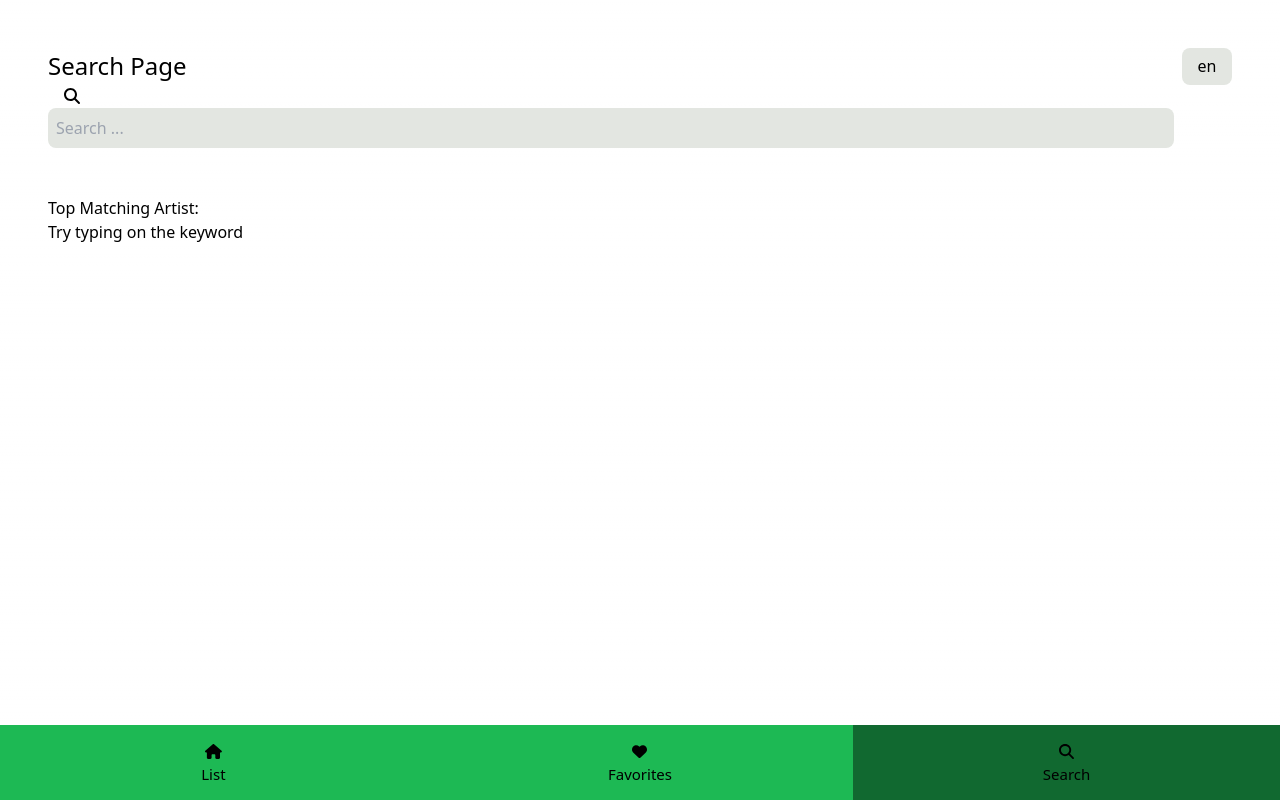
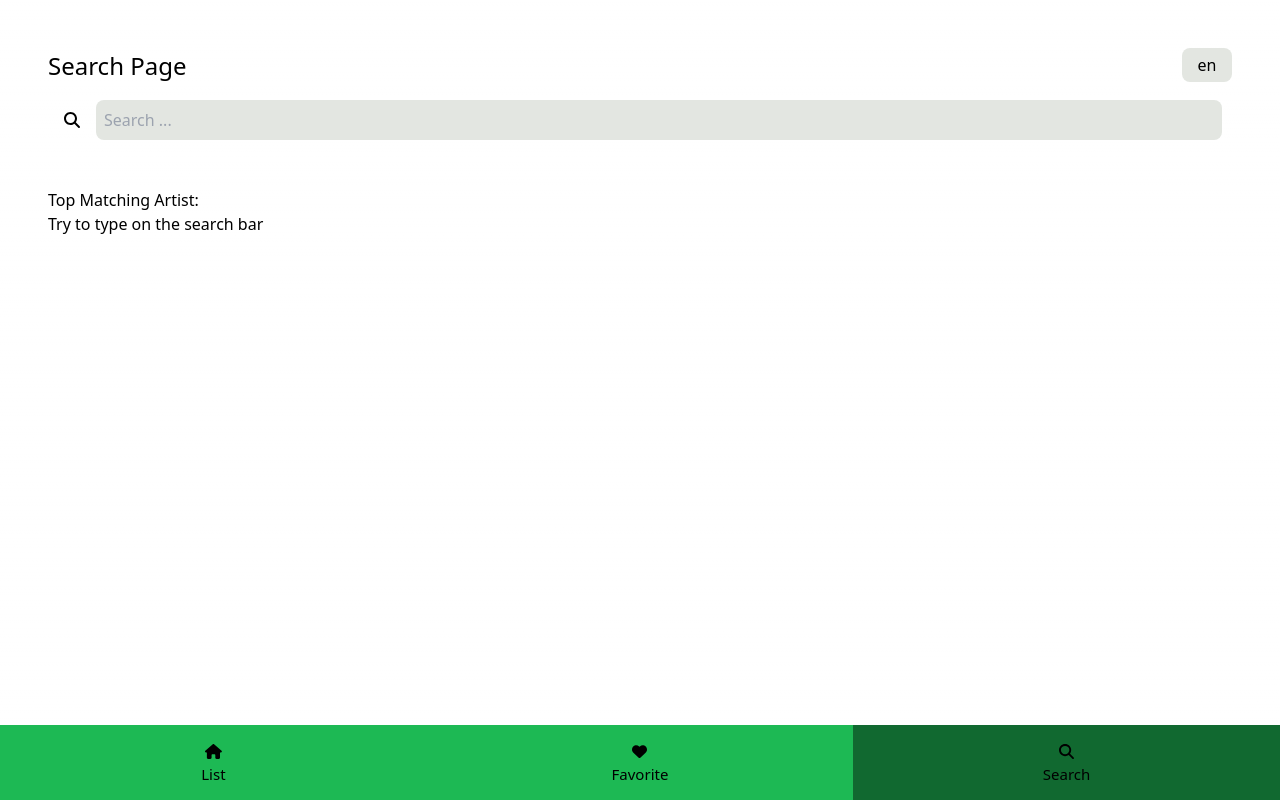
Before and after one commit to vncnttan/MySpotifyArtistList, a Next.js app: page /search in a window 1280 px wide. Built offline with nearby package versions, Linux system fonts and the light colour scheme; no server answers.

Commit message:
Tinggal image

```diff
--- a/src/components/navbar/Navbar.tsx
+++ b/src/components/navbar/Navbar.tsx
@@ -1,13 +1,16 @@
 import style from "./navbar.module.css"
 import NavbarBtn from "./Navbar-btn"
 import { faHouse, faHeart, faMagnifyingGlass } from "@fortawesome/free-solid-svg-icons"
+import { LanguageContext } from "@component/lib/context/LanguageContext";
+import { useContext } from "react"
 
 export default function Navbar(){
+    let lang = useContext(LanguageContext);
     return (
     <div id={style.navbar}>
-        <NavbarBtn icon={faHouse} tag="List" link={"/"} />
-        <NavbarBtn icon={faHeart} tag="Favorites" link={"/favorites"}/>
-        <NavbarBtn icon={faMagnifyingGlass} tag="Search" link={"/search"}/>
+        <NavbarBtn icon={faHouse} tag={lang.dict.HomePageNavbar} link={"/"} />
+        <NavbarBtn icon={faHeart} tag={lang.dict.FavoritePageNavbar} link={"/favorites"}/>
+        <NavbarBtn icon={faMagnifyingGlass} tag={lang.dict.SearchPageNavbar} link={"/search"}/>
     </div>
     )
 }
--- a/src/components/search/SearchContainer.tsx
+++ b/src/components/search/SearchContainer.tsx
@@ -2,12 +2,15 @@ import style from "./search.module.css"
 import { ListBox } from "../list/FavoriteList"
 import { faSearch } from "@fortawesome/free-solid-svg-icons"
 import { FontAwesomeIcon } from "@fortawesome/react-fontawesome"
-import { ChangeEvent, FormEvent, useState } from "react"
+import { ChangeEvent, useContext, useState } from "react"
 import { GET_ARTIST_DETAIL } from "@component/lib/queries/GetArtistDetail"
 import { useQuery } from "@apollo/client"
+import { LanguageContext } from "@component/lib/context/LanguageContext"
 
 
 export default function SearchComponent(){
+    let lang = useContext(LanguageContext);
+
     const [searchInput, setSearchInput] = useState("");
 
     const handleChange = (e : ChangeEvent<HTMLInputElement>)=>{
@@ -23,12 +26,12 @@ export default function SearchComponent(){
 
     const SearchResult = ()=>{
         if(searchInput.length <= 0){
-            return <h1>Try typing on the keyword</h1>
+            return <h1>{lang.dict.FieldEmpty}</h1>
         }
         if (loading) {
-            return <h1>Loading...</h1>
+            return <h1>{lang.dict.LoadingPrompt}</h1>
         } else if (error){
-            return <h1>There is an error fetching the data</h1>
+            return <h1>{lang.dict.LoadingPrompt}</h1>
         } else {
             return <ListBox artistName={data.artist.name} />
         }
@@ -44,7 +47,7 @@ export default function SearchComponent(){
                 // verticalAlign: "baseline"
                 }}/>
             <input className={style.searchbar} type="text" placeholder="Search ..." onChange={handleChange} value={searchInput}/>
-            <h1 style={{marginTop: "3rem"}}>Top Matching Artist: </h1>
+            <h1 style={{marginTop: "3rem"}}>{lang.dict.TopMatchingArtistHeader}</h1>
             <SearchResult />
         </div>
     )
--- a/src/components/search/search.module.css
+++ b/src/components/search/search.module.css
@@ -1,6 +1,7 @@
 .searchbar{
     background-color: #e3e6e1;
     padding: 0.5rem;
+    margin-top: 1rem;
     border-radius: 0.5rem;
     width: calc(100% - 3.6rem);
 }
--- a/src/components/title/title.module.css
+++ b/src/components/title/title.module.css
@@ -8,7 +8,7 @@
     font-size: 1rem;
     float: right;
     margin-right: 1rem;
-    padding: 0.4rem;
+    padding: 0.3rem;
     width: 50px;
     border-radius: 0.5rem;
     background-color: var(--secondary-gray);
--- a/src/lib/languages/en.json
+++ b/src/lib/languages/en.json
@@ -5,5 +5,10 @@
     "HomeHeader": "List Page",
     "FavoriteHeader": "Favorite Page",
     "SearchHeader": "Search Page",
-    "DetailHeader": "Detail Page"
+    "DetailHeader": "Detail Page",
+    "LoadingPrompt": "Loading...",
+    "ErrorFetching": "Error: Please Try Again Later !",
+    "BackHome" : "Back to home",
+    "FieldEmpty": "Try to type on the search bar",
+    "TopMatchingArtistHeader": "Top Matching Artist: "
 }
--- a/src/lib/languages/id.json
+++ b/src/lib/languages/id.json
@@ -4,6 +4,11 @@
     "SearchPageNavbar": "Pindai",
     "HomeHeader": "Rekomendasi Artis",
     "FavoriteHeader": "Halaman Favorit",
-    "SearchHeader": "Search Page",
-    "DetailHeader": "Detail Page"
+    "SearchHeader": "Cari Berdasarkan Artis",
+    "DetailHeader": "Info Artis",
+    "LoadingPrompt": "Memuat...",
+    "ErrorFetching": "Error: Tolong periksa koneksi internet dan coba lagi nanti",
+    "BackHome": "Kembali ke halaman utama",
+    "FieldEmpty": "Coba cari dengan mengetik di kotak pindai",
+    "TopMatchingArtistHeader": "Hasil Pencarian: "
 }
--- a/src/pages/detail/[artistName].tsx
+++ b/src/pages/detail/[artistName].tsx
@@ -5,8 +5,11 @@ import { GET_ARTIST_DETAIL } from "@component/lib/queries/GetArtistDetail";
 import { useRouter } from "next/router";
 import Link from "next/link";
 import ArtistDetail from "@component/components/detail/ArtistDetail";
+import { LanguageContext } from "@component/lib/context/LanguageContext";
+import { useContext } from "react"
 
 export default function Detail(){
+    let lang = useContext(LanguageContext);
     const router = useRouter();
     const {artistName} = router.query
 
@@ -19,20 +22,20 @@ export default function Detail(){
     if(loading) return (
         <Layout title="Details">
             <Title title="Detail Page"/>
-            <h1 style={{margin: "1rem"}}>Loading...</h1>
+            <h1 style={{margin: "1rem"}}>{lang.dict.LoadingPrompt}</h1>
         </Layout>
     )
     else if (error) return (
         <Layout title="Details">
             <Title title="Detail Page"/>
-            <h1 style={{margin: "1rem"}}>Error: Please Try Again Later ! <br />
-            <Link href="/"> <b>Back to home</b> </Link> </h1>
+            <h1 style={{margin: "1rem"}}>{lang.dict.ErrorFetching}<br />
+            <Link href="/"> <b>{lang.dict.BackHome}</b> </Link> </h1>
         </Layout>
     )
 
     return (
     <Layout title="Details">
-        <Title title="Detail Page"/>
+        <Title title={lang.dict.DetailHeader}/>
         <ArtistDetail data={data}/>
     </Layout>
     );
--- a/src/pages/index.tsx
+++ b/src/pages/index.tsx
@@ -1,12 +1,15 @@
 import Layout from "@component/components/layout/Layout";
 import TitleHeader from "@component/components/title/TitleHeader";
 import StockCard from "@component/components/card/StockCard";
+import { LanguageContext } from "@component/lib/context/LanguageContext";
+import { useContext } from "react"
 
 export default function Home() {
+  let lang = useContext(LanguageContext);
 
   return (
     <Layout title="List Page">
-      <TitleHeader title="List Page" />
+      <TitleHeader title={lang.dict.HomeHeader} />
       <StockCard />
     </Layout>
   );
--- a/src/pages/search.tsx
+++ b/src/pages/search.tsx
@@ -1,11 +1,15 @@
 import Layout from "@component/components/layout/Layout";
 import TitleHeader from "@component/components/title/TitleHeader";
 import SearchComponent from "@component/components/search/SearchContainer";
+import { LanguageContext } from "@component/lib/context/LanguageContext";
+import { useContext } from "react";
 
 export default function Search(){
+    let lang = useContext(LanguageContext);
+
     return (
         <Layout title="Search">
-            <TitleHeader title="Search Page"/>
+            <TitleHeader title={lang.dict.SearchHeader}/>
             <SearchComponent />
         </Layout>
     );
```
Also changed, not shown: public/Flag_of_Indonesia.svg (added), public/Flag_of_the_United_States_(DoS_ECA_Color_Standard).svg (added).
